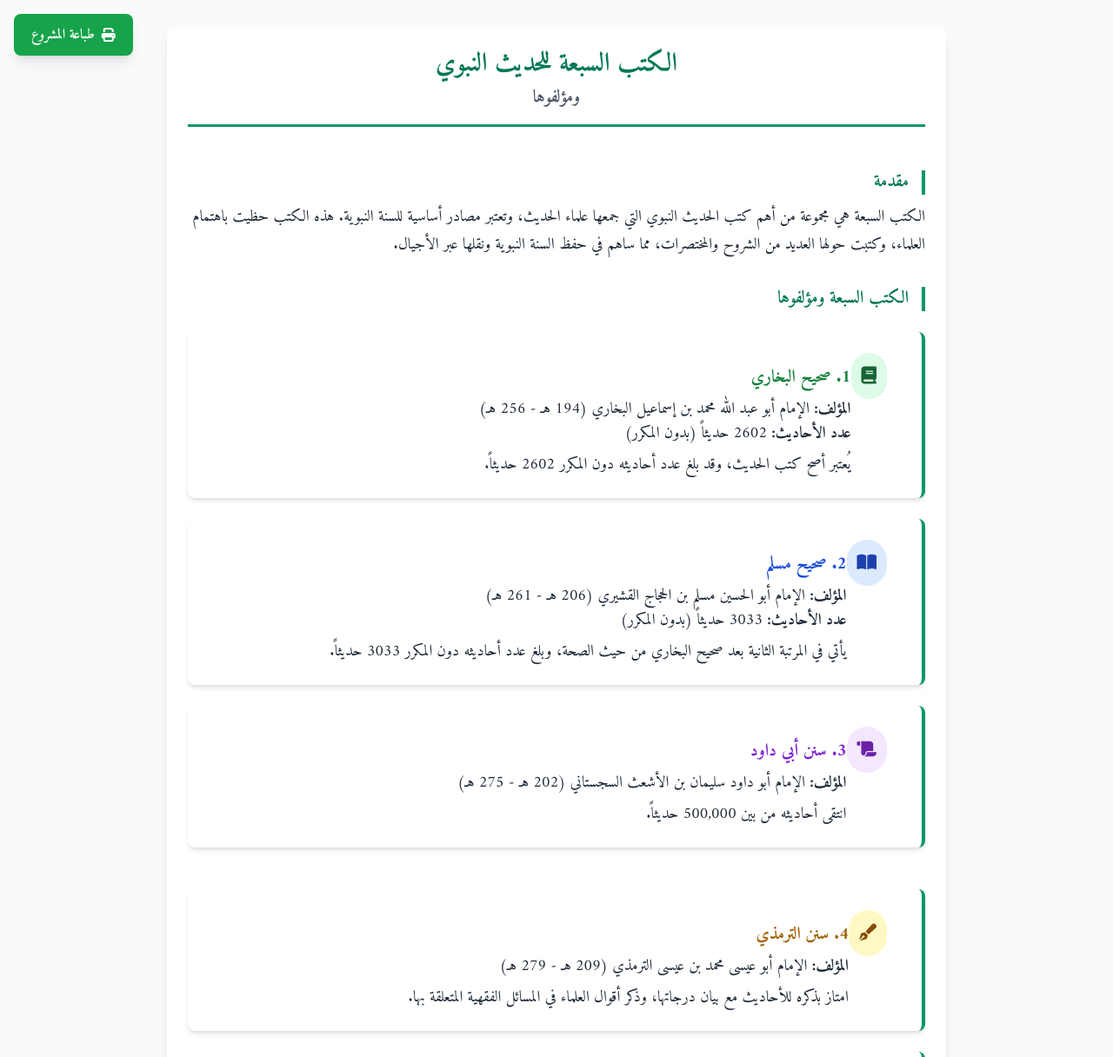
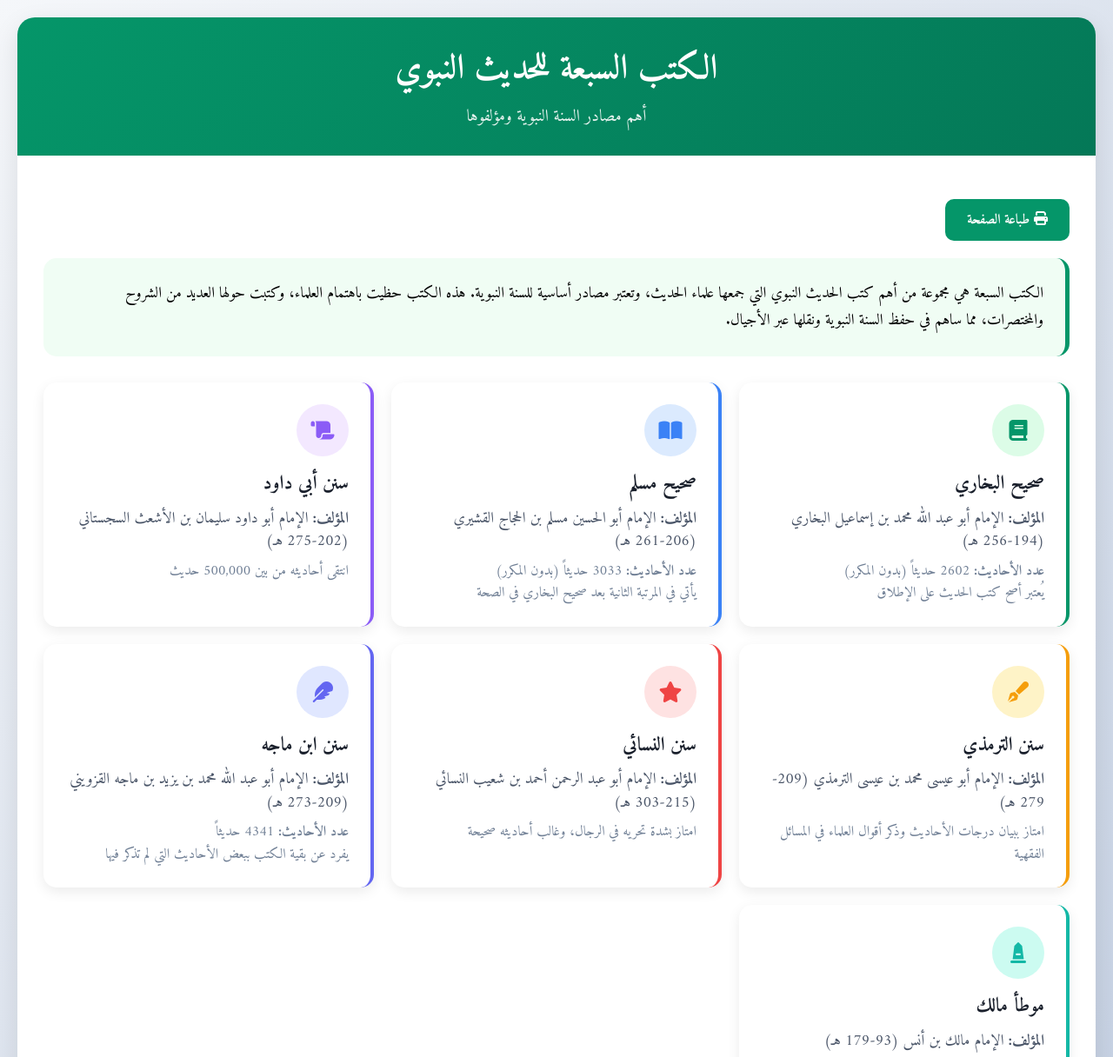
Before and after one commit to rjx8/Html-to-pdf, a plain HTML site: page index.html in a window 1280 px wide. Shown: the top 1216 px of the page at 87% size. Drawn offline with nearby package versions, Linux system fonts and the light colour scheme.

Commit message:
Update index.html

```diff
--- a/index.html
+++ b/index.html
@@ -8,336 +8,260 @@
     <script src="https://cdn.tailwindcss.com"></script>
     <link href="https://fonts.googleapis.com/css2?family=Amiri:wght@400;700&family=Noto+Sans+Arabic:wght@400;500;600;700&display=swap" rel="stylesheet">
     <style>
-        @media print {
-            @page {
-                size: A4;
-                margin: 1.2cm;
-            }
-
-            body {
-                font-size: 11pt;
-                line-height: 1.4;
-                font-family: 'Amiri', serif;
-            }
-
-            .page-break {
-                page-break-before: always;
-                padding-top: 0.5cm;
-            }
-
-            .no-print {
-                display: none !important;
-            }
-
-            h1 {
-                font-size: 20pt;
-                margin-bottom: 0.8cm;
-                text-align: center;
-            }
-
-            .side-heading {
-                font-size: 14pt;
-                margin: 0.4cm 0 0.3cm 0;
-                border-right: 4px solid #059669;
-                padding-right: 0.4cm;
-                font-weight: bold;
-                color: #047857;
-            }
-
-            .sub-heading {
-                font-size: 12pt;
-                margin: 0.3cm 0 0.2cm 0;
-                font-weight: 600;
-                color: #374151;
-            }
-
-            p {
-                margin-bottom: 0.3cm;
-                text-align: justify;
-            }
-
-            .verse {
-                font-size: 11pt;
-                margin: 0.3cm 0;
-                padding: 0.3cm;
-                background: #F0FDF4;
-                border-right: 3px solid #059669;
-                font-style: italic;
-            }
-
-            .info-box {
-                margin: 0.2cm 0;
-                padding: 0.4cm;
-                page-break-inside: avoid;
-            }
-
-            ul, ol {
-                margin: 0.15cm 0;
-            }
-
-            li {
-                margin-bottom: 0.1cm;
-            }
+        body {
+            font-family: 'Amiri', 'Noto Sans Arabic', serif;
+            background: linear-gradient(135deg, #f5f7fa 0%, #c3cfe2 100%);
+            min-height: 100vh;
+            padding: 20px;
         }
 
-        body {
-            font-family: 'Amiri', 'Noto Sans Arabic', serif;
-            line-height: 1.6;
+        .container {
+            max-width: 1000px;
+            margin: 0 auto;
+            background: white;
+            border-radius: 20px;
+            box-shadow: 0 10px 30px rgba(0,0,0,0.1);
+            overflow: hidden;
         }
 
-        .main-title {
+        .header {
+            background: linear-gradient(135deg, #059669 0%, #047857 100%);
+            color: white;
+            padding: 30px;
             text-align: center;
-            color: #047857;
-            font-weight: 700;
-            margin-bottom: 30px;
-            border-bottom: 3px solid #059669;
-            padding-bottom: 15px;
-            display: inline-block;
-            width: 100%;
         }
 
-        .side-heading {
-            border-right: 4px solid #059669;
-            padding-right: 15px;
-            margin: 20px 0 10px 0;
-            font-weight: 600;
-            color: #047857;
-            font-size: 18px;
+        .title {
+            font-size: 2.5rem;
+            font-weight: bold;
+            margin-bottom: 10px;
         }
 
-        .sub-heading {
-            font-weight: 600;
-            color: #374151;
-            margin: 15px 0 8px 0;
+        .subtitle {
+            font-size: 1.2rem;
+            opacity: 0.9;
         }
 
-        .verse {
-            background: #F0FDF4;
-            padding: 15px;
-            margin: 12px 0;
-            border-right: 3px solid #059669;
-            border-radius: 8px 0 0 8px;
-            font-style: italic;
-            font-size: 16px;
+        .content {
+            padding: 30px;
         }
 
-        .info-box {
-            background: #FEF7FF;
-            padding: 15px;
-            margin: 12px 0;
-            border-right: 3px solid #8B5CF6;
-            border-radius: 8px 0 0 8px;
+        .intro-box {
+            background: #F0FDF4;
+            padding: 25px;
+            border-radius: 15px;
+            border-right: 5px solid #059669;
+            margin-bottom: 30px;
+            font-size: 1.1rem;
+            line-height: 1.8;
         }
 
-        .highlight-box {
-            background: #F0F9FF;
-            padding: 15px;
-            margin: 12px 0;
-            border-right: 3px solid #3B82F6;
-            border-radius: 8px 0 0 8px;
-        }
-
-        .comparison-box {
-            background: #FFFBEB;
-            padding: 15px;
-            margin: 12px 0;
-            border-right: 3px solid #F59E0B;
-            border-radius: 8px 0 0 8px;
+        .books-grid {
+            display: grid;
+            grid-template-columns: repeat(auto-fit, minmax(300px, 1fr));
+            gap: 20px;
+            margin-top: 30px;
         }
 
         .book-card {
+            background: white;
+            border-radius: 15px;
+            padding: 25px;
+            box-shadow: 0 5px 15px rgba(0,0,0,0.08);
+            border-right: 4px solid;
             transition: transform 0.3s ease, box-shadow 0.3s ease;
-            border-right: 4px solid #059669;
         }
 
         .book-card:hover {
             transform: translateY(-5px);
-            box-shadow: 0 10px 20px rgba(0, 0, 0, 0.1);
+            box-shadow: 0 10px 25px rgba(0,0,0,0.15);
         }
 
-        .timeline {
-            position: relative;
-            padding-right: 30px;
+        .book-icon {
+            width: 60px;
+            height: 60px;
+            border-radius: 50%;
+            display: flex;
+            align-items: center;
+            justify-content: center;
+            font-size: 1.5rem;
+            margin-bottom: 15px;
         }
 
-        .timeline::before {
-            content: '';
-            position: absolute;
-            right: 0;
-            top: 0;
-            bottom: 0;
-            width: 4px;
-            background: #059669;
+        .book-title {
+            font-size: 1.4rem;
+            font-weight: bold;
+            margin-bottom: 10px;
+            color: #1a202c;
         }
 
-        .timeline-item {
-            position: relative;
-            margin-bottom: 20px;
+        .book-author {
+            font-size: 1.1rem;
+            color: #4a5568;
+            margin-bottom: 8px;
         }
 
-        .timeline-item::before {
-            content: '';
-            position: absolute;
-            right: -37px;
-            top: 5px;
-            width: 20px;
-            height: 20px;
-            border-radius: 50%;
+        .book-details {
+            font-size: 1rem;
+            color: #718096;
+            line-height: 1.6;
+        }
+
+        .footer {
+            background: #2d3748;
+            color: white;
+            text-align: center;
+            padding: 20px;
+            margin-top: 30px;
+        }
+
+        .print-btn {
             background: #059669;
-            border: 4px solid white;
-            box-shadow: 0 0 0 2px #059669;
+            color: white;
+            border: none;
+            padding: 12px 25px;
+            border-radius: 10px;
+            font-size: 1rem;
+            font-weight: bold;
+            cursor: pointer;
+            transition: background 0.3s ease;
+            margin: 20px 0;
+        }
+
+        .print-btn:hover {
+            background: #047857;
+        }
+
+        @media print {
+            .print-btn {
+                display: none;
+            }
+            body {
+                background: white;
+                padding: 0;
+            }
+            .container {
+                box-shadow: none;
+                border-radius: 0;
+            }
         }
     </style>
 </head>
-<body class="bg-gray-50 text-gray-800" dir="rtl">
+<body>
+    <div class="container">
+        <div class="header">
+            <h1 class="title">الكتب السبعة للحديث النبوي</h1>
+            <p class="subtitle">أهم مصادر السنة النبوية ومؤلفوها</p>
+        </div>
 
-    <!-- زر الطباعة -->
-    <div class="no-print fixed top-4 left-4 z-50">
-        <button onclick="window.print()" class="bg-green-600 hover:bg-green-700 text-white py-3 px-5 rounded-lg font-bold shadow-lg transition duration-300 flex items-center">
-            <i class="fas fa-print ml-2"></i>
-            طباعة المشروع
-        </button>
-    </div>
+        <div class="content">
+            <button class="print-btn" onclick="window.print()">
+                <i class="fas fa-print"></i> طباعة الصفحة
+            </button>
 
-    <div class="max-w-4xl mx-auto p-6 bg-white shadow-lg my-8 rounded-lg">
+            <div class="intro-box">
+                <p>الكتب السبعة هي مجموعة من أهم كتب الحديث النبوي التي جمعها علماء الحديث، وتعتبر مصادر أساسية للسنة النبوية. هذه الكتب حظيت باهتمام العلماء، وكتبت حولها العديد من الشروح والمختصرات، مما ساهم في حفظ السنة النبوية ونقلها عبر الأجيال.</p>
+            </div>
 
-        <!-- الصفحة الأولى -->
-        <div>
-            <h1 class="main-title text-3xl">
-                الكتب السبعة للحديث النبوي
-                <br>
-                <span class="text-xl text-gray-600">ومؤلفوها</span>
-            </h1>
+            <div class="books-grid">
+                <!-- الكتاب 1 -->
+                <div class="book-card" style="border-color: #059669;">
+                    <div class="book-icon" style="background: #dcfce7; color: #059669;">
+                        <i class="fas fa-book"></i>
+                    </div>
+                    <h3 class="book-title">صحيح البخاري</h3>
+                    <p class="book-author"><strong>المؤلف:</strong> الإمام أبو عبد الله محمد بن إسماعيل البخاري (194-256 هـ)</p>
+                    <p class="book-details"><strong>عدد الأحاديث:</strong> 2602 حديثاً (بدون المكرر)</p>
+                    <p class="book-details">يُعتبر أصح كتب الحديث على الإطلاق</p>
+                </div>
 
-            <div class="side-heading text-xl">مقدمة</div>
+                <!-- الكتاب 2 -->
+                <div class="book-card" style="border-color: #3b82f6;">
+                    <div class="book-icon" style="background: #dbeafe; color: #3b82f6;">
+                        <i class="fas fa-book-open"></i>
+                    </div>
+                    <h3 class="book-title">صحيح مسلم</h3>
+                    <p class="book-author"><strong>المؤلف:</strong> الإمام أبو الحسين مسلم بن الحجاج القشيري (206-261 هـ)</p>
+                    <p class="book-details"><strong>عدد الأحاديث:</strong> 3033 حديثاً (بدون المكرر)</p>
+                    <p class="book-details">يأتي في المرتبة الثانية بعد صحيح البخاري في الصحة</p>
+                </div>
 
-            <p class="text-lg leading-8">الكتب السبعة هي مجموعة من أهم كتب الحديث النبوي التي جمعها علماء الحديث، وتعتبر مصادر أساسية للسنة النبوية. هذه الكتب حظيت باهتمام العلماء، وكتبت حولها العديد من الشروح والمختصرات، مما ساهم في حفظ السنة النبوية ونقلها عبر الأجيال.</p>
+                <!-- الكتاب 3 -->
+                <div class="book-card" style="border-color: #8b5cf6;">
+                    <div class="book-icon" style="background: #f3e8ff; color: #8b5cf6;">
+                        <i class="fas fa-scroll"></i>
+                    </div>
+                    <h3 class="book-title">سنن أبي داود</h3>
+                    <p class="book-author"><strong>المؤلف:</strong> الإمام أبو داود سليمان بن الأشعث السجستاني (202-275 هـ)</p>
+                    <p class="book-details">انتقى أحاديثه من بين 500,000 حديث</p>
+                </div>
 
-            <div class="side-heading text-xl mt-8">الكتب السبعة ومؤلفوها</div>
+                <!-- الكتاب 4 -->
+                <div class="book-card" style="border-color: #f59e0b;">
+                    <div class="book-icon" style="background: #fef3c7; color: #f59e0b;">
+                        <i class="fas fa-pen-fancy"></i>
+                    </div>
+                    <h3 class="book-title">سنن الترمذي</h3>
+                    <p class="book-author"><strong>المؤلف:</strong> الإمام أبو عيسى محمد بن عيسى الترمذي (209-279 هـ)</p>
+                    <p class="book-details">امتاز ببيان درجات الأحاديث وذكر أقوال العلماء في المسائل الفقهية</p>
+                </div>
 
-            <!-- صحيح البخاري -->
-            <div class="book-card bg-white p-6 rounded-lg shadow-md my-6">
-                <div class="flex items-start">
-                    <div class="bg-green-100 text-green-800 p-3 rounded-full mr-4">
-                        <i class="fas fa-book text-xl"></i>
+                <!-- الكتاب 5 -->
+                <div class="book-card" style="border-color: #ef4444;">
+                    <div class="book-icon" style="background: #fee2e2; color: #ef4444;">
+                        <i class="fas fa-star"></i>
                     </div>
-                    <div>
-                        <h3 class="sub-heading text-xl text-green-700">1. صحيح البخاري</h3>
-                        <p class="text-lg"><strong>المؤلف:</strong> الإمام أبو عبد الله محمد بن إسماعيل البخاري (194 هـ - 256 هـ)</p>
-                        <p class="text-lg"><strong>عدد الأحاديث:</strong> 2602 حديثاً (بدون المكرر)</p>
-                        <p class="text-lg mt-2">يُعتبر أصح كتب الحديث، وقد بلغ عدد أحاديثه دون المكرر 2602 حديثاً.</p>
+                    <h3 class="book-title">سنن النسائي</h3>
+                    <p class="book-author"><strong>المؤلف:</strong> الإمام أبو عبد الرحمن أحمد بن شعيب النسائي (215-303 هـ)</p>
+                    <p class="book-details">امتاز بشدة تحريه في الرجال، وغالب أحاديثه صحيحة</p>
+                </div>
+
+                <!-- الكتاب 6 -->
+                <div class="book-card" style="border-color: #6366f1;">
+                    <div class="book-icon" style="background: #e0e7ff; color: #6366f1;">
+                        <i class="fas fa-feather"></i>
                     </div>
+                    <h3 class="book-title">سنن ابن ماجه</h3>
+                    <p class="book-author"><strong>المؤلف:</strong> الإمام أبو عبد الله محمد بن يزيد بن ماجه القزويني (209-273 هـ)</p>
+                    <p class="book-details"><strong>عدد الأحاديث:</strong> 4341 حديثاً</p>
+                    <p class="book-details">يفرد عن بقية الكتب ببعض الأحاديث التي لم تذكر فيها</p>
+                </div>
+
+                <!-- الكتاب 7 -->
+                <div class="book-card" style="border-color: #14b8a6;">
+                    <div class="book-icon" style="background: #ccfbf1; color: #14b8a6;">
+                        <i class="fas fa-monument"></i>
+                    </div>
+                    <h3 class="book-title">موطأ مالك</h3>
+                    <p class="book-author"><strong>المؤلف:</strong> الإمام مالك بن أنس (93-179 هـ)</p>
+                    <p class="book-details">يُعتبر من أوائل كتب الحديث والفقه</p>
+                    <p class="book-details">احتوى على أحاديث مرفوعة وموقوفة ومقطوعة</p>
                 </div>
             </div>
 
-            <!-- صحيح مسلم -->
-            <div class="book-card bg-white p-6 rounded-lg shadow-md my-6">
-                <div class="flex items-start">
-                    <div class="bg-blue-100 text-blue-800 p-3 rounded-full mr-4">
-                        <i class="fas fa-book-open text-xl"></i>
-                    </div>
-                    <div>
-                        <h3 class="sub-heading text-xl text-blue-700">2. صحيح مسلم</h3>
-                        <p class="text-lg"><strong>المؤلف:</strong> الإمام أبو الحسين مسلم بن الحجاج القشيري (206 هـ - 261 هـ)</p>
-                        <p class="text-lg"><strong>عدد الأحاديث:</strong> 3033 حديثاً (بدون المكرر)</p>
-                        <p class="text-lg mt-2">يأتي في المرتبة الثانية بعد صحيح البخاري من حيث الصحة، وبلغ عدد أحاديثه دون المكرر 3033 حديثاً.</p>
-                    </div>
-                </div>
-            </div>
-
-            <!-- سنن أبي داود -->
-            <div class="book-card bg-white p-6 rounded-lg shadow-md my-6">
-                <div class="flex items-start">
-                    <div class="bg-purple-100 text-purple-800 p-3 rounded-full mr-4">
-                        <i class="fas fa-scroll text-xl"></i>
-                    </div>
-                    <div>
-                        <h3 class="sub-heading text-xl text-purple-700">3. سنن أبي داود</h3>
-                        <p class="text-lg"><strong>المؤلف:</strong> الإمام أبو داود سليمان بن الأشعث السجستاني (202 هـ - 275 هـ)</p>
-                        <p class="text-lg mt-2">انتقى أحاديثه من بين 500,000 حديثاً.</p>
-                    </div>
-                </div>
+            <div class="footer">
+                <p>إعداد: دنيا حسن محابلي</p>
+                <p>الصف الأول الثانوي</p>
             </div>
         </div>
-
-        <!-- الصفحة الثانية -->
-        <div class="page-break mt-12">
-            <!-- سنن الترمذي -->
-            <div class="book-card bg-white p-6 rounded-lg shadow-md my-6">
-                <div class="flex items-start">
-                    <div class="bg-yellow-100 text-yellow-800 p-3 rounded-full mr-4">
-                        <i class="fas fa-pen-fancy text-xl"></i>
-                    </div>
-                    <div>
-                        <h3 class="sub-heading text-xl text-yellow-700">4. سنن الترمذي</h3>
-                        <p class="text-lg"><strong>المؤلف:</strong> الإمام أبو عيسى محمد بن عيسى الترمذي (209 هـ - 279 هـ)</p>
-                        <p class="text-lg mt-2">امتاز بذكره للأحاديث مع بيان درجاتها، وذكر أقوال العلماء في المسائل الفقهية المتعلقة بها.</p>
-                    </div>
-                </div>
-            </div>
-
-            <!-- سنن النسائي -->
-            <div class="book-card bg-white p-6 rounded-lg shadow-md my-6">
-                <div class="flex items-start">
-                    <div class="bg-red-100 text-red-800 p-3 rounded-full mr-4">
-                        <i class="fas fa-star text-xl"></i>
-                    </div>
-                    <div>
-                        <h3 class="sub-heading text-xl text-red-700">5. سنن النسائي</h3>
-                        <p class="text-lg"><strong>المؤلف:</strong> الإمام أبو عبد الرحمن أحمد بن شعيب النسائي (215 هـ - 303 هـ)</p>
-                        <p class="text-lg mt-2">امتاز بشدة تحريه في الرجال، وغالب أحاديثه صحيحة.</p>
-                    </div>
-                </div>
-            </div>
-
-            <!-- سنن ابن ماجه -->
-            <div class="book-card bg-white p-6 rounded-lg shadow-md my-6">
-                <div class="flex items-start">
-                    <div class="bg-indigo-100 text-indigo-800 p-3 rounded-full mr-4">
-                        <i class="fas fa-feather text-xl"></i>
-                    </div>
-                    <div>
-                        <h3 class="sub-heading text-xl text-indigo-700">6. سنن ابن ماجه</h3>
-                        <p class="text-lg"><strong>المؤلف:</strong> الإمام أبو عبد الله محمد بن يزيد بن ماجه القزويني (209 هـ - 273 هـ)</p>
-                        <p class="text-lg"><strong>عدد الأحاديث:</strong> 4341 حديثاً</p>
-                        <p class="text-lg mt-2">يحتوي على 4341 حديثاً، ويفرد عن بقية الكتب ببعض الأحاديث التي لم تذكر فيها.</p>
-                    </div>
-                </div>
-            </div>
-
-            <!-- موطأ مالك -->
-            <div class="book-card bg-white p-6 rounded-lg shadow-md my-6">
-                <div class="flex items-start">
-                    <div class="bg-teal-100 text-teal-800 p-3 rounded-full mr-4">
-                        <i class="fas fa-monument text-xl"></i>
-                    </div>
-                    <div>
-                        <h3 class="sub-heading text-xl text-teal-700">7. موطأ مالك</h3>
-                        <p class="text-lg"><strong>المؤلف:</strong> الإمام مالك بن أنس (93 هـ - 179 هـ)</p>
-                        <p class="text-lg mt-2">يُعتبر من أوائل كتب الحديث والفقه، واحتوى على أحاديث مرفوعة وموقوفة ومقطوعة.</p>
-                    </div>
-                </div>
-            </div>
-
-            <div class="side-heading text-xl mt-8">الخاتمة</div>
-
-            <div class="bg-green-50 p-6 rounded-lg border-r-4 border-green-500 mt-4">
-                <p class="text-lg leading-8">هذه الكتب حظيت باهتمام العلماء، وكتبت حولها العديد من الشروح والمختصرات، مما ساهم في حفظ السنة النبوية ونقلها عبر الأجيال.</p>
-            </div>
-
-            <div class="text-center mt-8 pt-6 border-t border-gray-200">
-                <p class="text-lg font-semibold">إعداد: دنيا حسن محابلي</p>
-                <p class="text-gray-600">الصف الأول الثانوي</p>
-            </div>
-        </div>
-
     </div>
 
     <script>
-        // تحسين الطباعة
-        window.addEventListener('beforeprint', function() {
-            document.body.style.fontSize = '11pt';
-        });
+        // تحسين الطباعة لمتصفح سفاري
+        if (navigator.userAgent.includes('Safari') && !navigator.userAgent.includes('Chrome')) {
+            document.addEventListener('DOMContentLoaded', function() {
+                const style = document.createElement('style');
+                style.textContent = `
+                    @media print {
+                        .book-card {
+                            break-inside: avoid;
+                            page-break-inside: avoid;
+                        }
+                    }
+                `;
+                document.head.appendChild(style);
+            });
+        }
     </script>
 </body>
 </html>
```
